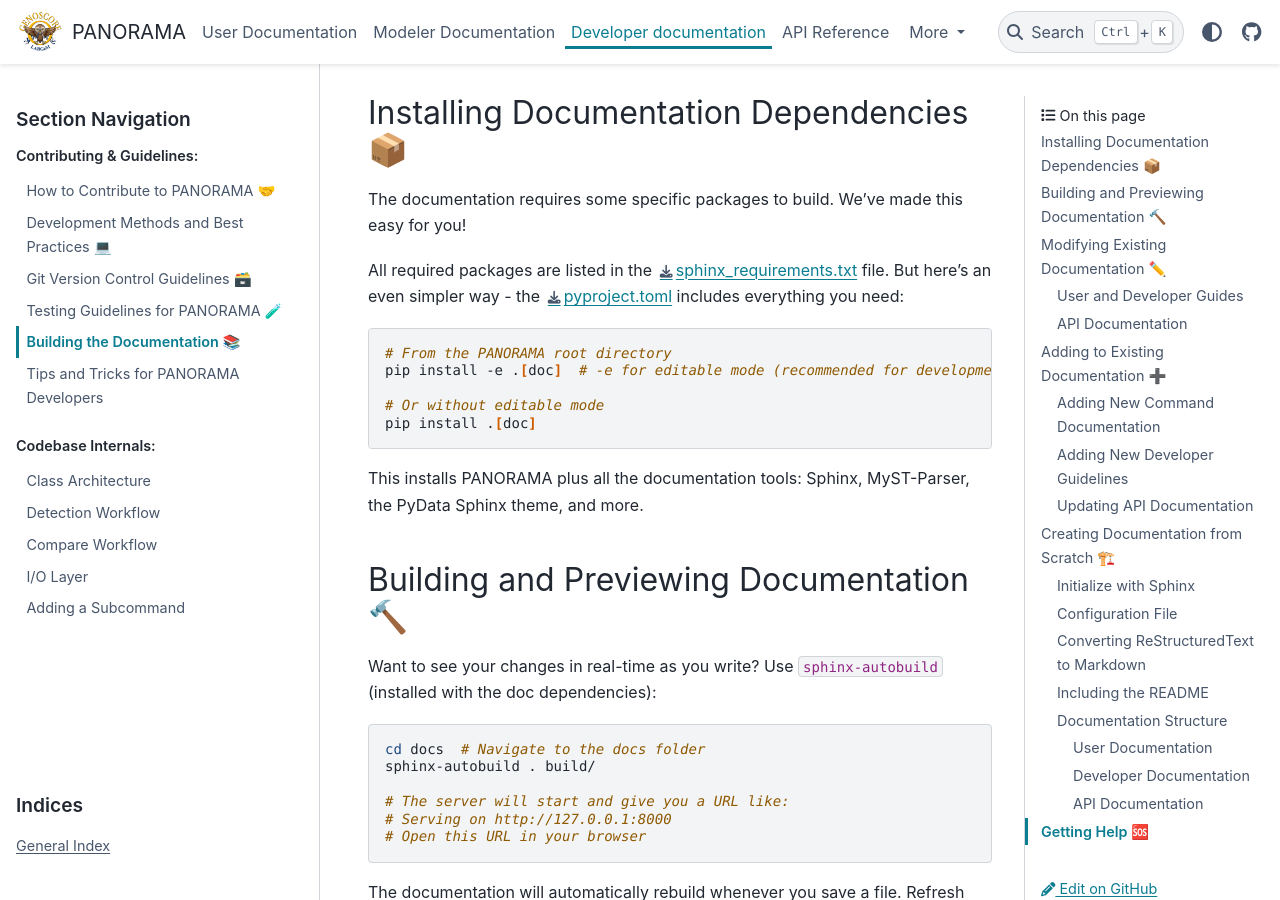
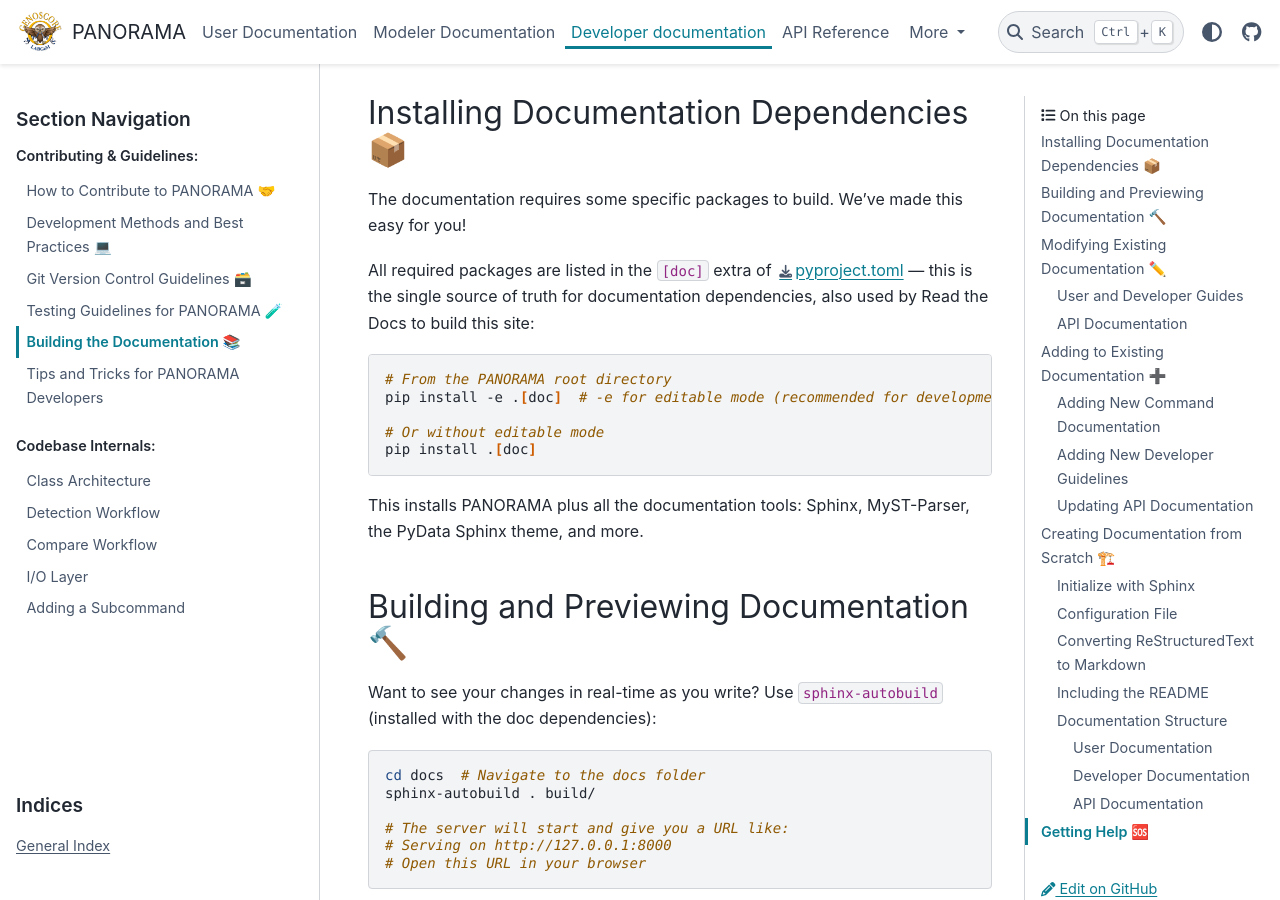
Before and after one commit to labgem/PANORAMA, a Sphinx documentation site: the page built from docs/developer/buildDoc.md, in a window 1280 px wide and 900 px high, scrolled down 448 px. Built offline with Sphinx 7.4.7 and the PyData theme 0.15.4, drawn with Linux system fonts in a browser that asks for light colours; the version number could not be read and is left out; some of the changed lines change nothing that is shown.

Commit message:
Migrate documentation dependencies to `[doc]` extra in `pyproject.toml`, removing `sphinx_requirements.txt`.

````diff
--- a/docs/developer/buildDoc.md
+++ b/docs/developer/buildDoc.md
@@ -14,8 +14,8 @@ When you merge your branch into `main`, ReadTheDocs will automatically rebuild a
 
 The documentation requires some specific packages to build. We've made this easy for you!
 
-All required packages are listed in the [sphinx_requirements.txt](../sphinx_requirements.txt) file. But here's an even
-simpler way - the [pyproject.toml](../../pyproject.toml) includes everything you need:
+All required packages are listed in the `[doc]` extra of [pyproject.toml](../../pyproject.toml) — this is the single
+source of truth for documentation dependencies, also used by Read the Docs to build this site:
 
 ```shell
 # From the PANORAMA root directory
--- a/docs/sphinx_requirements.txt
+++ /dev/null
@@ -1,10 +0,0 @@
-sphinx>=8.1.3
-readthedocs-sphinx-search>=0.3.2
-sphinx-autobuild>=2024.10.3
-myst-parser>=4.0.1
-docutils>=0.21.2
-sphinxcontrib.mermaid>=1.0.0
-sphinxcontrib-jquery>=4.1
-sphinx_design>=0.6.1
-pydata-sphinx-theme>=0.16.1
-sphinx-autodoc-typehints>=3.0.1
````
Also changed, not shown: .readthedocs.yaml.
